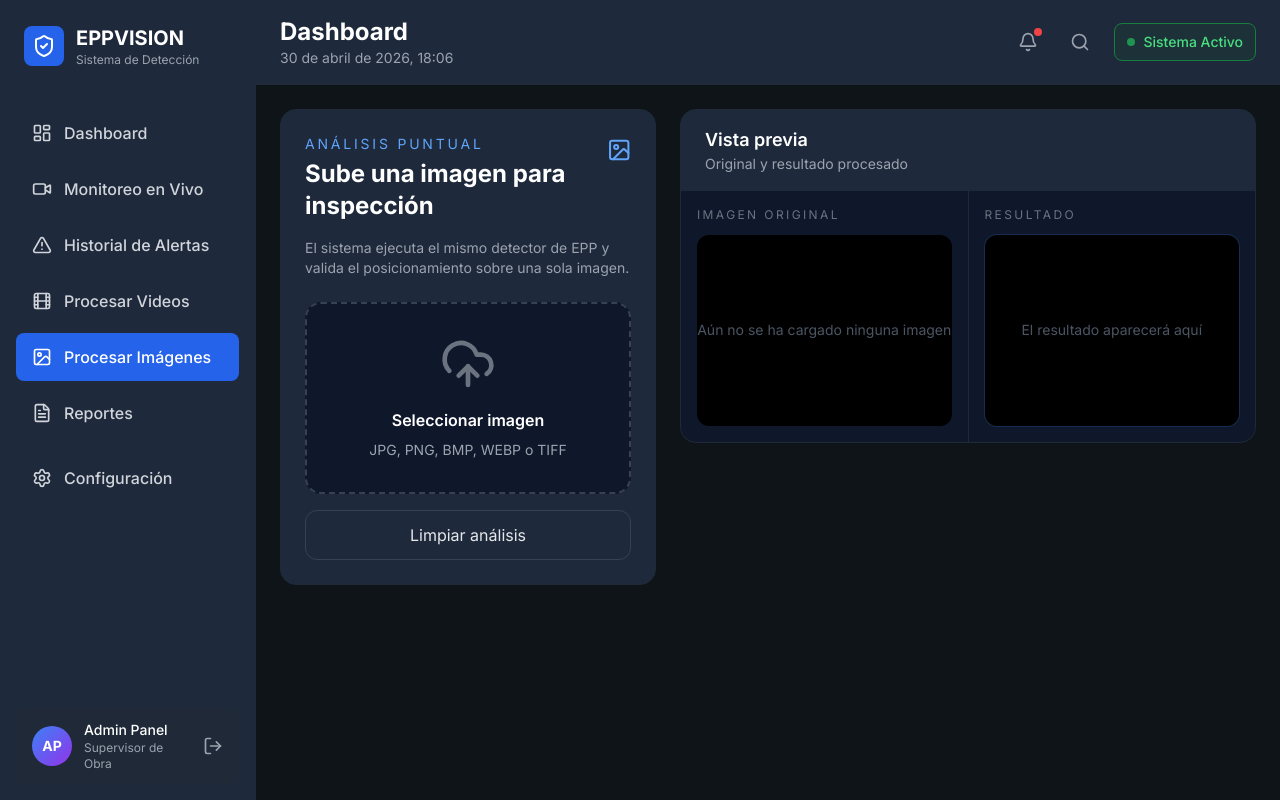
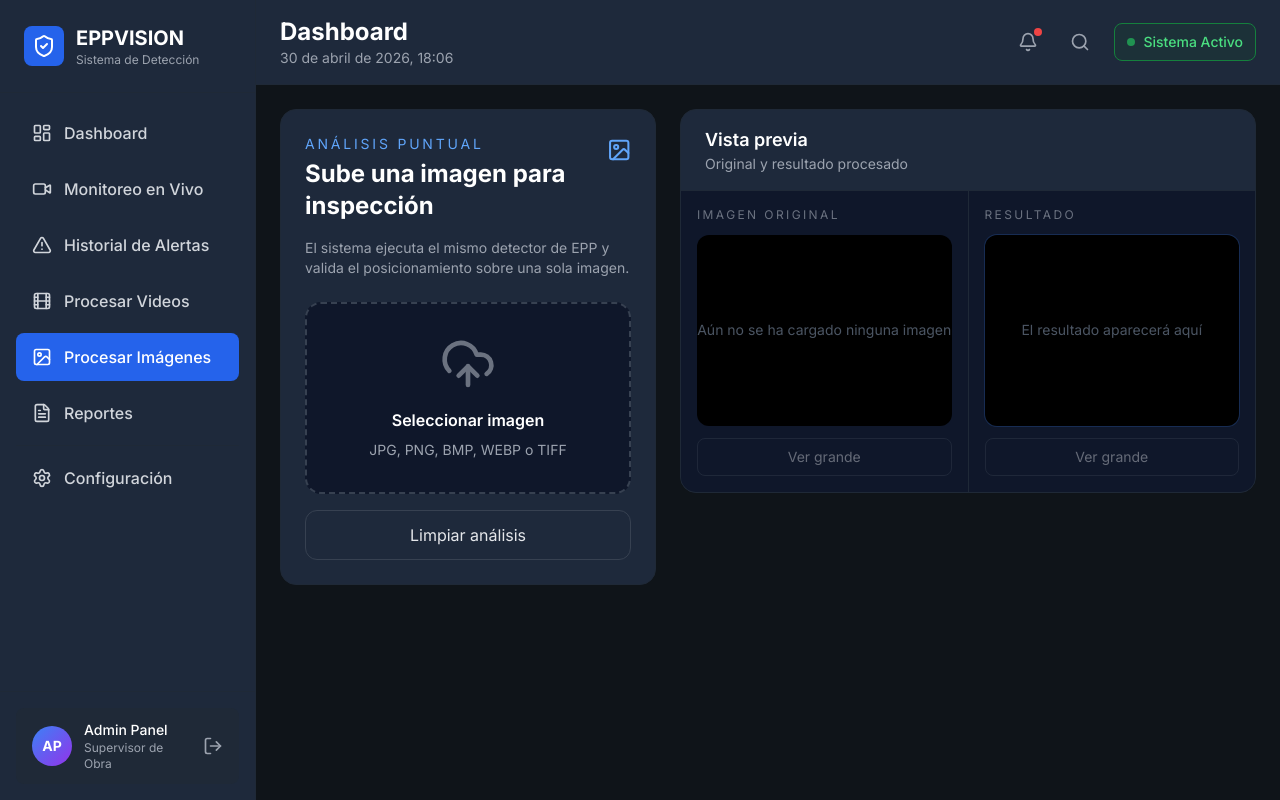
Before and after one commit to ANDREEEEVELEZ/DETECCION-EPP, a FastAPI app: page /procesar-imagenes in a window 1280 px wide. Run offline with FastAPI, Linux system fonts and the light colour scheme; parts of the project's set-up code (start-up, migrations or seed data) failed here and were passed over; some libraries are stand-ins or nearby versions.

Commit message:
feat: Agregar funcionalidad de zoom para imágenes en la interfaz de procesamiento, incluyendo botones para ver y descargar imágenes ampliadas

```diff
--- a/backend/templates/pages/procesar_imagenes.html
+++ b/backend/templates/pages/procesar_imagenes.html
@@ -9,6 +9,19 @@
     uploading: false,
     result: null,
     previewUrl: null,
+    zoomOpen: false,
+    zoomSrc: null,
+    zoomTitle: '',
+    openZoom(src, title) {
+        this.zoomSrc = src;
+        this.zoomTitle = title;
+        this.zoomOpen = true;
+    },
+    closeZoom() {
+        this.zoomOpen = false;
+        this.zoomSrc = null;
+        this.zoomTitle = '';
+    },
     async uploadImage(event) {
         const file = event.target.files[0];
         if (!file) return;
@@ -50,6 +63,7 @@
         this.result = null;
         this.previewUrl = null;
         this.uploading = false;
+        this.closeZoom();
         const input = document.getElementById('image-upload-input');
         if (input) input.value = '';
     }
@@ -122,25 +136,57 @@
                 <div class="grid grid-cols-1 xl:grid-cols-2 gap-px bg-gray-800">
                     <div class="bg-[#0F172A] p-4">
                         <p class="text-xs uppercase tracking-[0.2em] text-gray-500 mb-3">Imagen original</p>
-                        <div class="aspect-[4/3] rounded-xl overflow-hidden bg-black flex items-center justify-center">
+                        <button type="button" class="group w-full aspect-[4/3] rounded-xl overflow-hidden bg-black flex items-center justify-center cursor-zoom-in ring-1 ring-transparent hover:ring-blue-500/40 transition-all relative"
+                                @click="previewUrl && openZoom(previewUrl, 'Imagen original')">
                             <template x-if="previewUrl">
                                 <img :src="previewUrl" alt="Imagen original" class="w-full h-full object-contain">
                             </template>
                             <template x-if="!previewUrl">
                                 <div class="text-gray-600 text-sm">Aún no se ha cargado ninguna imagen</div>
                             </template>
+                            <div x-show="previewUrl" class="absolute inset-0 bg-black/0 group-hover:bg-black/10 transition-colors"></div>
+                        </button>
+                        <div class="mt-3 flex gap-3">
+                            <button type="button"
+                                    class="flex-1 px-4 py-2 rounded-lg border border-gray-700 text-sm text-gray-200 hover:bg-gray-800 disabled:opacity-40 disabled:cursor-not-allowed transition-colors"
+                                    :disabled="!previewUrl"
+                                    @click="previewUrl && openZoom(previewUrl, 'Imagen original')">
+                                Ver grande
+                            </button>
+                            <a x-show="previewUrl"
+                               :href="previewUrl"
+                               :download="result?.filename ? `original_${result.filename}` : 'imagen_original.jpg'"
+                               class="flex-1 px-4 py-2 rounded-lg bg-blue-600 text-sm text-white text-center hover:bg-blue-500 transition-colors">
+                                Descargar
+                            </a>
                         </div>
                     </div>
 
                     <div class="bg-[#0F172A] p-4">
                         <p class="text-xs uppercase tracking-[0.2em] text-gray-500 mb-3">Resultado</p>
-                        <div class="aspect-[4/3] rounded-xl overflow-hidden bg-black flex items-center justify-center ring-1 ring-blue-500/20">
+                        <button type="button" class="group w-full aspect-[4/3] rounded-xl overflow-hidden bg-black flex items-center justify-center cursor-zoom-in ring-1 ring-blue-500/20 hover:ring-blue-400 transition-all relative"
+                                @click="result?.processed_image_path && openZoom('/' + result.processed_image_path, 'Resultado procesado')">
                             <template x-if="result?.processed_image_path">
                                 <img :src="'/' + result.processed_image_path" alt="Imagen procesada" class="w-full h-full object-contain">
                             </template>
                             <template x-if="!result?.processed_image_path">
                                 <div class="text-gray-600 text-sm">El resultado aparecerá aquí</div>
                             </template>
+                            <div x-show="result?.processed_image_path" class="absolute inset-0 bg-black/0 group-hover:bg-black/10 transition-colors"></div>
+                        </button>
+                        <div class="mt-3 flex gap-3">
+                            <button type="button"
+                                    class="flex-1 px-4 py-2 rounded-lg border border-gray-700 text-sm text-gray-200 hover:bg-gray-800 disabled:opacity-40 disabled:cursor-not-allowed transition-colors"
+                                    :disabled="!result?.processed_image_path"
+                                    @click="result?.processed_image_path && openZoom('/' + result.processed_image_path, 'Resultado procesado')">
+                                Ver grande
+                            </button>
+                            <a x-show="result?.processed_image_path"
+                               :href="'/' + result.processed_image_path"
+                               :download="result?.filename ? `resultado_${result.filename}` : 'imagen_procesada.jpg'"
+                               class="flex-1 px-4 py-2 rounded-lg bg-blue-600 text-sm text-white text-center hover:bg-blue-500 transition-colors">
+                                Descargar
+                            </a>
                         </div>
                     </div>
                 </div>
@@ -148,5 +194,27 @@
 
         </div>
     </div>
+
+    <div x-show="zoomOpen"
+         x-transition.opacity
+         @keydown.escape.window="closeZoom()"
+         class="fixed inset-0 z-50 flex items-center justify-center bg-black/85 p-4"
+         @click.self="closeZoom()"
+         style="display: none;">
+        <div class="w-full max-w-7xl rounded-3xl bg-[#0F172A] border border-gray-700 shadow-2xl overflow-hidden">
+            <div class="flex items-center justify-between px-5 py-4 border-b border-gray-800">
+                <div>
+                    <p class="text-xs uppercase tracking-[0.28em] text-blue-300">Vista ampliada</p>
+                    <h4 class="text-xl font-bold text-white mt-1" x-text="zoomTitle"></h4>
+                </div>
+                <button type="button" @click="closeZoom()" class="w-10 h-10 rounded-full bg-gray-800 text-white hover:bg-gray-700 transition-colors flex items-center justify-center">
+                    <i data-lucide="x" class="w-5 h-5"></i>
+                </button>
+            </div>
+            <div class="bg-black flex items-center justify-center p-3 md:p-6 max-h-[85vh]">
+                <img :src="zoomSrc" :alt="zoomTitle" class="max-w-full max-h-[80vh] object-contain">
+            </div>
+        </div>
+    </div>
 </div>
 {% endblock %}
```
